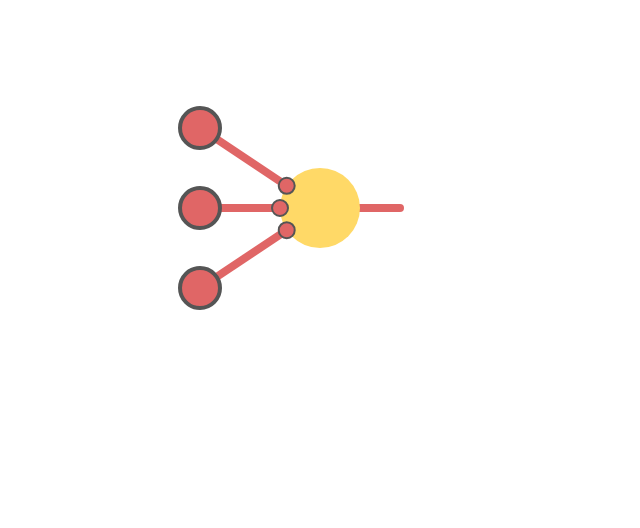
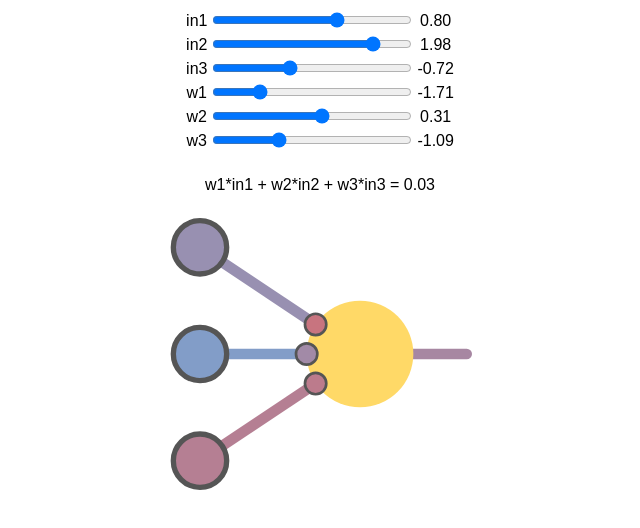
Before and after one commit to unixpickle/visualnet, a plain HTML site: page single_neuron.html in a window 1280 px wide. Shown: the whole page, without its empty margins (320-960 px from the left). Drawn offline with Linux system fonts and the light colour scheme.

Commit message:
adjust weights in a single neuron picture

```diff
--- a/single_neuron.html
+++ b/single_neuron.html
@@ -2,9 +2,105 @@
 <html>
   <head>
     <title>Single Neuron</title>
+
+    <script type="text/javascript">
+    var VAR_NAMES = ['in1', 'in2', 'in3', 'w1', 'w2', 'w3'];
+    function App() {
+      this._sliders = {};
+      this._valueLabels = {};
+      var t = document.getElementsByTagName('table')[0];
+      for (var i = 0, len = VAR_NAMES.length; i < len; ++i) {
+        var v = VAR_NAMES[i];
+        var slider = document.createElement('input');
+        this._sliders[v] = slider;
+        slider.type = 'range';
+        slider.min = -3;
+        slider.max = 3;
+        slider.step = 1e-4;
+        slider.value = Math.random()*4 - 2;
+        slider.addEventListener('change', this.updateValues.bind(this));
+        slider.addEventListener('input', this.updateValues.bind(this));
+        var valueLabel = document.createElement('td');
+        this._valueLabels[v] = valueLabel;
+        var labelColumn = document.createElement('td');
+        labelColumn.textContent = v;
+        var row = document.createElement('tr');
+        row.appendChild(labelColumn);
+        row.appendChild(slider);
+        row.appendChild(valueLabel);
+        t.appendChild(row);
+      }
+      this.updateValues();
+    }
+
+    App.prototype.get = function(varName) {
+      return parseFloat(this._sliders[varName].value);
+    };
+
+    App.prototype.updateValues = function() {
+      for (var i = 0, len = VAR_NAMES.length; i < len; ++i) {
+        var v = VAR_NAMES[i];
+        var value = this.get(v);
+        this._valueLabels[v].textContent = value.toFixed(2);
+
+        var object = document.getElementById(v);
+        object.style.color = numberColor(value);
+      }
+
+      var output = 0;
+      for (i = 1; i <= 3; ++i) {
+        output += this.get('w'+i) * this.get('in'+i);
+      }
+      document.getElementById('out').style.stroke = numberColor(output);
+      document.getElementById('answer').textContent = output.toFixed(2);
+    };
+
+    function handleLoad() {
+      new App();
+    }
+
+    function numberColor(num) {
+      var amountPos = Math.min(1, Math.max(0, (num + 3) / 6));
+      var mergeVals = function(x, y) {
+        var res = Math.round(amountPos*x + (1-amountPos)*y).toString(16);
+        if (res.length == 2) {
+          return res;
+        } else {
+          return '0' + res;
+        }
+      }
+      var r = mergeVals(0x6f, 0xe0);
+      var g = mergeVals(0xa8, 0x66);
+      var b = mergeVals(0xdc, 0x66);
+      return '#' + r + g + b;
+    }
+    </script>
+
+    <style type="text/css">
+    body {
+      font-family: sans-serif;
+      text-align: center;
+    }
+    input {
+      width: 200px;
+    }
+    svg {
+      width: 100%;
+      max-width: 400px;
+      display: inline-block;
+    }
+    table {
+      display: inline-block;
+    }
+    </style>
   </head>
-  <body style="text-align: center">
-    <svg viewBox="0 0 100 100" style="width: 400px; display: inline-block">
+
+  <body onload="handleLoad()">
+    <table></table>
+    <br><br>
+    <label>w1*in1 + w2*in2 + w3*in3 = </label><label id="answer"></label>
+    <br>
+    <svg viewBox="5 20 75 60">
       <g id="in1" color="#e06666">
         <line x1="20" y1="30" x2="50" y2="50"
           stroke="currentColor" stroke-width="2" />
@@ -25,10 +121,10 @@
         stroke-width="2" stroke="#e06666" stroke-linecap="round" />
 
       <circle cx="50" cy="50" r="10" fill="#ffd967" />
-      <g fill="#e06666" stroke="#555" stroke-width="0.5">
-        <circle cx="41.6795" cy="44.453" r="2" id="w1" />
-        <circle cx="40" cy="50" r="2" id="w2" />
-        <circle cx="41.6795" cy="55.547" r="2" id="w3" />
+      <g color="#e06666" stroke="#555" stroke-width="0.5">
+        <circle cx="41.6795" cy="44.453" r="2" id="w1" fill="currentColor" />
+        <circle cx="40" cy="50" r="2" id="w2" fill="currentColor" />
+        <circle cx="41.6795" cy="55.547" r="2" id="w3" fill="currentColor" />
       </g>
     </svg>
   </body>
```
Also changed, not shown: 1 other file.
